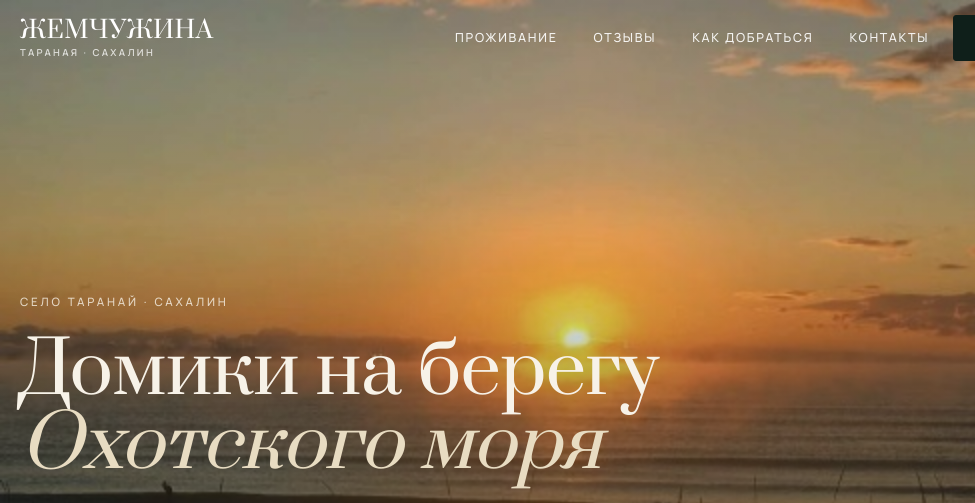
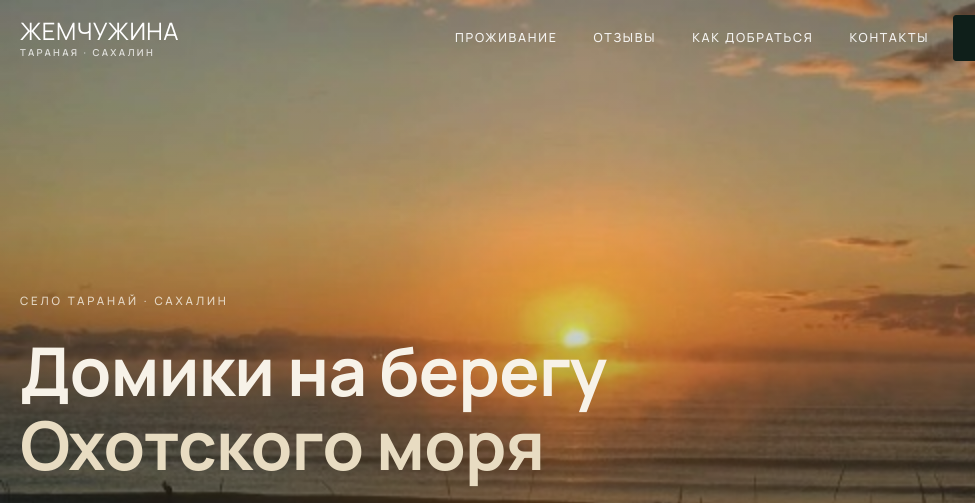
Before and after one commit to timoo1t/zhemchuzhina-taranaya, a website: page public/index.html in a window 1280 px wide. Shown: the top 503 px of the page, 0-975 px from the left. Drawn offline with Linux system fonts and the light colour scheme; no server answers.

Commit message:
Unify to single font (Manrope): remove Prata from CSS var + all HTML imports, drop italic accent on hero title

```diff
--- a/public/css/style.css
+++ b/public/css/style.css
@@ -14,7 +14,7 @@
   --danger: #a83232;
 
   --font: 'Manrope', system-ui, -apple-system, sans-serif;
-  --font-display: 'Prata', 'Times New Roman', Georgia, serif;
+  --font-display: 'Manrope', system-ui, -apple-system, sans-serif;
 
   --shadow-sm: 0 1px 2px rgba(15, 31, 26, 0.04);
   --shadow: 0 12px 32px rgba(15, 31, 26, 0.08);
@@ -347,9 +347,9 @@ a { color: inherit; text-decoration: none; }
 .hero-ideadom__title {
   margin: 0;
   font-family: var(--font-display);
-  font-size: clamp(2.5rem, 6vw, 4.5rem);
-  font-weight: 400;
-  line-height: 1.02;
+  font-size: clamp(2.3rem, 6vw, 4.2rem);
+  font-weight: 700;
+  line-height: 1.1;
   color: var(--paper);
   letter-spacing: -0.01em;
 }
@@ -357,8 +357,7 @@ a { color: inherit; text-decoration: none; }
 .hero-ideadom__line { display: block; }
 
 .hero-ideadom__line--accent {
-  font-style: italic;
-  font-weight: 500;
+  font-weight: 700;
   color: var(--sand);
 }
 
--- a/public/index.html
+++ b/public/index.html
@@ -7,7 +7,7 @@
   <meta name="description" content="9 домиков на берегу Охотского моря в селе Таранай, Сахалин. Пляж, мангал, баня. Онлайн-бронирование и оплата картой.">
   <link rel="preconnect" href="https://fonts.googleapis.com">
   <link rel="preconnect" href="https://fonts.gstatic.com" crossorigin>
-  <link href="https://fonts.googleapis.com/css2?family=Manrope:wght@400;500;600;700;800&family=Prata&display=swap" rel="stylesheet">
+  <link href="https://fonts.googleapis.com/css2?family=Manrope:wght@400;500;600;700;800&display=swap" rel="stylesheet">
   <link rel="stylesheet" href="/css/style.css">
 </head>
 <body>
```
Also changed, not shown: public/admin.html (+1 -1 lines), public/booking-success.html (+1 -1 lines), public/booking.html (+1 -1 lines), public/house.html (+1 -1 lines), public/policy.html (+1 -1 lines), public/requisites.html (+1 -1 lines).
